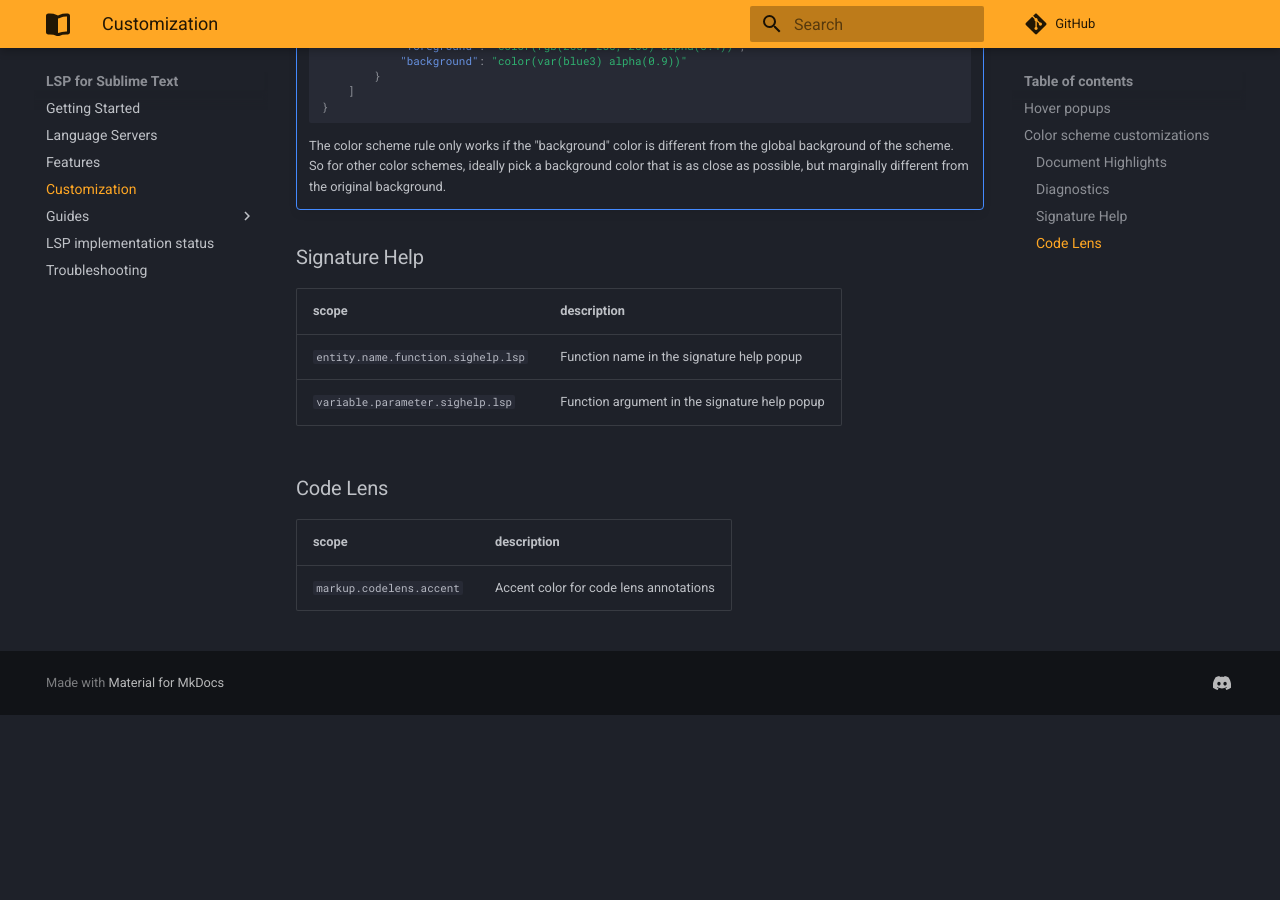
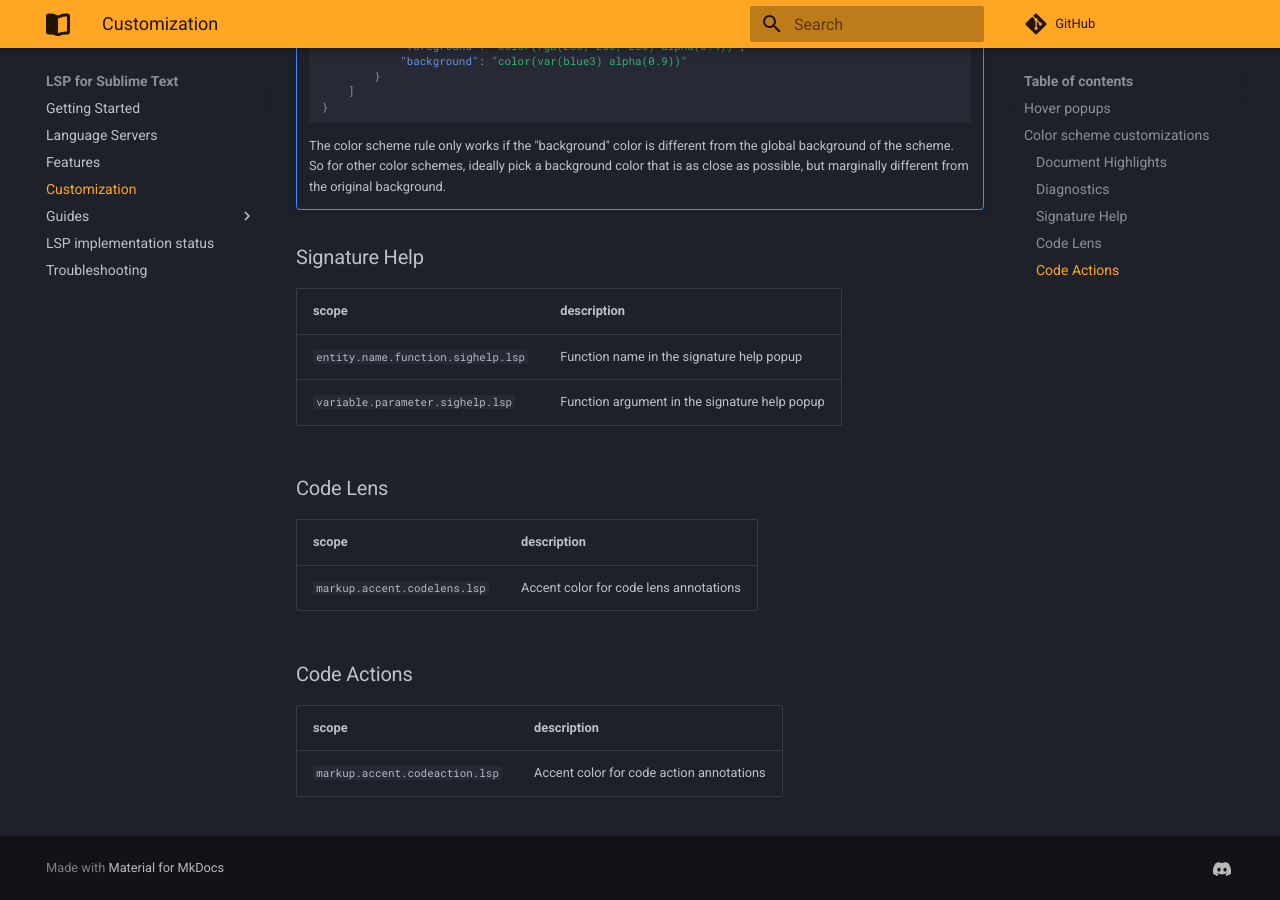
Before and after one commit to sublimelsp/LSP, an MkDocs documentation site: the page built from docs/src/customization.md, in a window 1280 px wide and 900 px high, scrolled down 1948 px. Built offline with MkDocs 1.6.1 and Material for MkDocs 9.7.7, drawn with Linux system fonts in a browser that asks for light colours; comment, search, counter and statistics services are not loaded; before the commit the page ends 2663 px from its top, so only the background shows below that.

Commit message:
Modify `code lens` and some issues

```diff
--- a/docs/src/customization.md
+++ b/docs/src/customization.md
@@ -78,4 +78,10 @@ Diagnostics will also optionally include the following scopes:
 
 | scope | description |
 | ----- | ----------- |
-| `markup.codelens.accent` | Accent color for code lens annotations |
+| `markup.accent.codelens.lsp` | Accent color for code lens annotations |
+
+### Code Actions
+
+| scope | description |
+| ----- | ----------- |
+| `markup.accent.codeaction.lsp` | Accent color for code action annotations |
```
Also changed, not shown: 1 other file.
